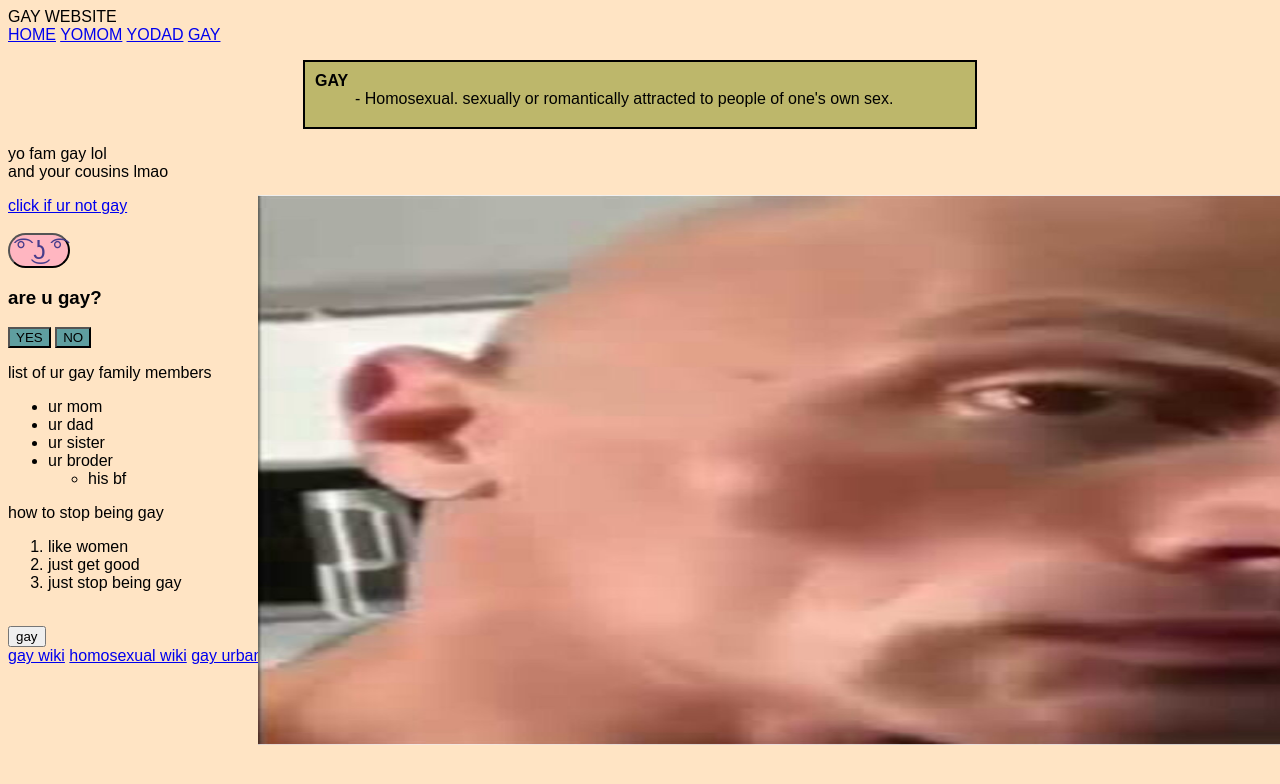
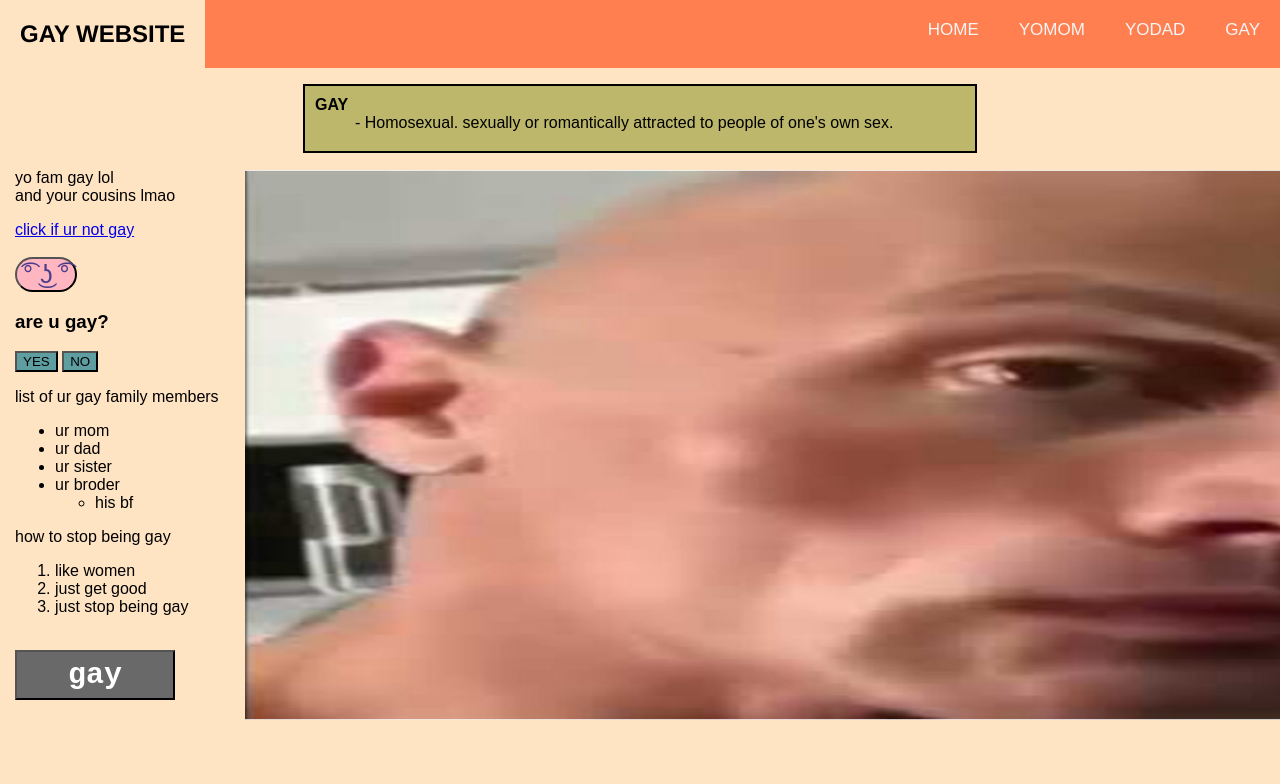
Before and after one commit to julsCadenas/website-prac-1, a plain HTML site: page index.html in a window 1280 px wide. Shown: the top 784 px of the page. Drawn offline with Linux system fonts and the light colour scheme.

Commit message:
style sheet

```diff
--- a/style.css
+++ b/style.css
@@ -1,6 +1,14 @@
 body{
     background-color: bisque;
     font-family: Arial, Helvetica, sans-serif;
+    padding: 0;
+    margin: 0;
+}
+
+main{
+    background-color: bisque;
+    font-family: Arial, Helvetica, sans-serif;
+    margin: 15px;
 }
 
 hr{
@@ -15,6 +23,7 @@ hr{
     padding:10px;
     height:45px;
     width:650px;
+    position:relative;
 }
 
 #gayButton{
@@ -22,15 +31,87 @@ hr{
     background-color: lightpink;
     color:darkslateblue;
     border-radius: 20px;
+    cursor: pointer;
 }
 
 .gay{
     background-color: cadetblue;
+    cursor: pointer;
 }
 
 #image{
     display:block;
-    margin: -470px 250px;
+    margin: -530px 230px;
     height: 550px;
     width: 1650px;
 }
+.dropdown{
+    display: inline-block;
+}
+
+.dropdown button{
+    height: 50px;
+    width: 160px;
+    font-size: 30px;
+    color: white;
+    background-color: dimgrey;
+    font-weight: bolder;
+    font-family: 'Courier New', Courier, monospace;
+    cursor: pointer;
+}
+
+.dropdown a{
+    text-decoration: none;
+    color: white;
+    display: block;
+    padding: 5px 8px;
+    float: left;
+}
+
+.dropdown button:hover{
+    color: grey;
+}
+
+.dropdown .dropped{
+    position: absolute;
+    background-color: dimgrey;
+    visibility: hidden;
+}
+
+.dropdown:hover .dropped{
+    visibility: visible;
+}
+
+.dropdown a:hover{
+    background-color: grey;
+}
+
+.navbar {
+    background-color:coral;
+    overflow: hidden;
+}
+
+.navbar a {
+  float: left;
+  color: whitesmoke;
+  text-align: center;
+  padding: 20px 20px;
+  text-decoration: none;
+  font-size: 17px;
+}
+
+.navbar a:hover {
+  background-color: bisque;
+  color: black;
+}
+
+.navbar .maintitle {
+    font-family:'Franklin Gothic Medium', 'Arial Narrow', Arial, sans-serif;
+    font-weight: bolder;
+    font-size: x-large;
+    color: white;
+}
+
+.right {
+  float: right;
+}
```
